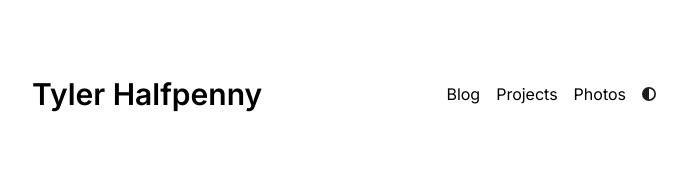
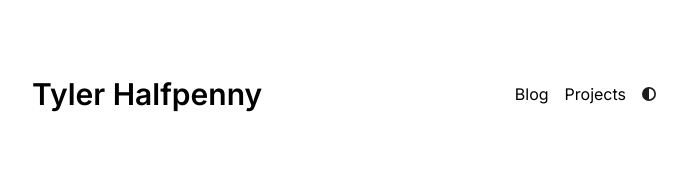
Before and after one commit to tchalfpenny/portfolio, a Next.js app: page / in a window 1280 px wide. Shown: the top 172 px of the page, without its empty margins (296-983 px from the left). Built offline with nearby package versions, Linux system fonts and the light colour scheme.

Commit message:
Remove photos navItem

```diff
--- a/app/components/nav.tsx
+++ b/app/components/nav.tsx
@@ -5,7 +5,6 @@ import { metaData } from "../config";
 const navItems = {
   "/blog": { name: "Blog" },
   "/projects": { name: "Projects" },
-  "/photos": { name: "Photos" },
 };
 
 export function Navbar() {
--- a/app/sitemap.ts
+++ b/app/sitemap.ts
@@ -12,7 +12,7 @@ export default async function sitemap(): Promise<MetadataRoute.Sitemap> {
     lastModified: post.metadata.publishedAt,
   }));
 
-  let routes = ["", "blog", "projects", "photos"].map((route) => ({
+  let routes = ["", "blog", "projects", ].map((route) => ({
     url: `${BaseUrl}${route}`,
     lastModified: new Date().toISOString().split("T")[0],
   }));
```
